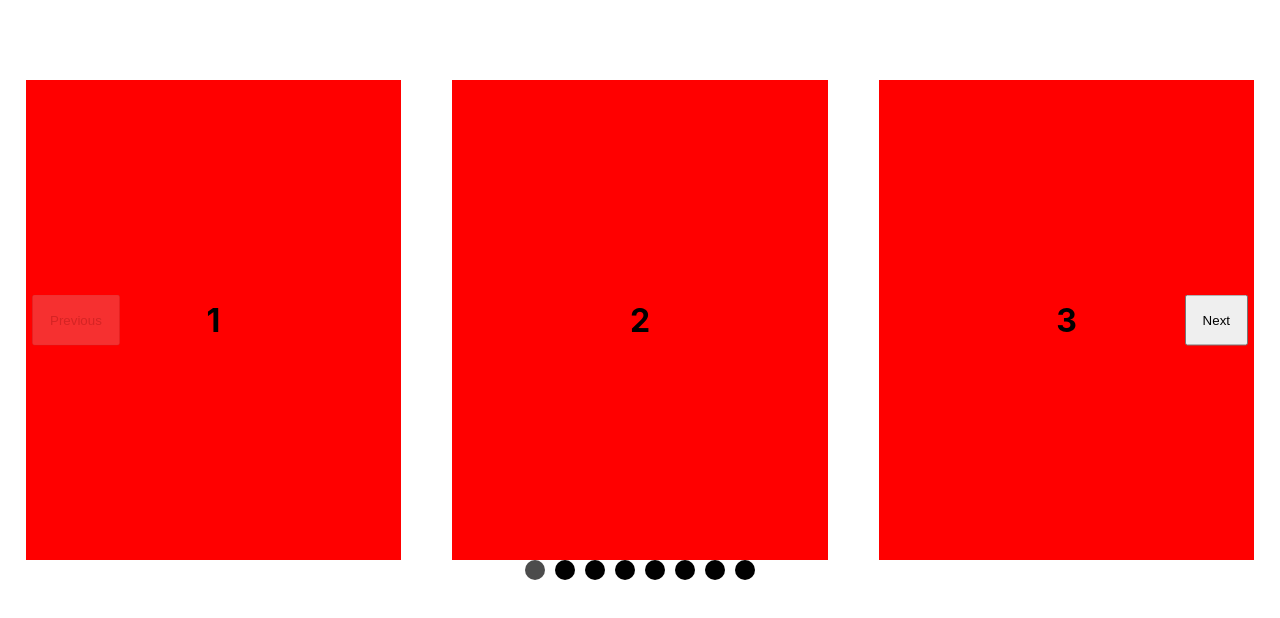
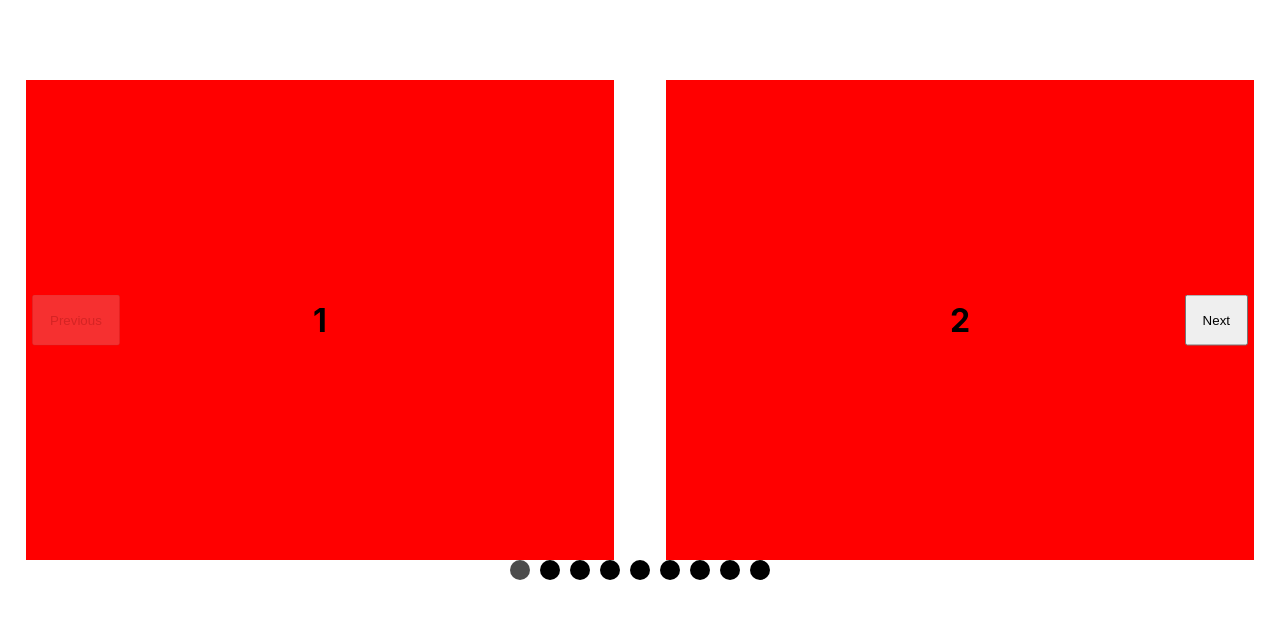
Before and after one commit to sasastevcic/framer-motion-carousel, a React (Create React App) app: page / in a window 1280 px wide. Shown: the top 618 px of the page. Built offline with nearby package versions, Linux system fonts and the light colour scheme.

Commit message:
Add config prop

```diff
--- a/src/App.tsx
+++ b/src/App.tsx
@@ -1,22 +1,21 @@
-import Carousel from './Carousel';
-import styled from 'styled-components';
+import Carousel from "./Carousel";
+import styled from "styled-components";
 
-const dummy_slides = Array.from({ length: 10 }).fill('');
-const perView = 3;
+const dummy_slides = Array.from({ length: 10 }).fill("");
 
 const StyledContent = styled.div`
   display: flex;
   justify-content: center;
   align-items: center;
-	height: 30rem;
-	width: 100%;
-	background-color: red;
+  height: 30rem;
+  width: 100%;
+  background-color: red;
 `;
 
 function App() {
   return (
     <div className="App">
-      <Carousel slidesPerView={perView}>
+      <Carousel config={{ perView: 2 }}>
         {dummy_slides.map((_, index) => (
           <StyledContent key={index}>
             <h1>{index + 1}</h1>
--- a/src/Carousel/Carousel.tsx
+++ b/src/Carousel/Carousel.tsx
@@ -12,16 +12,30 @@ import {
   StyledDot,
 } from "./Carousel.styles";
 
-type CarouselProps = {
+interface CarouselConfig {
+  showDots?: boolean;
+  showArrows?: boolean;
+  perView?: number;
+}
+
+interface CarouselProps {
   children: Array<ReactElement>;
-  slidesPerView?: number;
+  config?: CarouselConfig;
+}
+
+const DEFAULT_CONFIG = {
+  perView: 1,
+  showArrows: true,
+  showDots: true,
 };
 
 export const Carousel = ({
   children,
-  slidesPerView = 1,
+  config,
   ...props
 }: CarouselProps): ReactElement => {
+  const mergedConfigs = { ...DEFAULT_CONFIG, ...config };
+  const { perView, showArrows, showDots } = mergedConfigs;
   const {
     slides,
     currentSlide,
@@ -30,7 +44,7 @@ export const Carousel = ({
     handleDragEnd,
     handleGoTo,
     handleSlideChange,
-  } = useCarousel(slidesPerView);
+  } = useCarousel(perView);
 
   const { current: slidesCurrent } = slides;
   const [dots, setDots] = useState<Array<number>>([]);
@@ -38,13 +52,13 @@ export const Carousel = ({
   useEffect(() => {
     const generateDots = Array.from(
       {
-        length: slidesCurrent.length - slidesPerView + 1,
+        length: slidesCurrent.length - perView + 1,
       },
       (_, index) => index
     );
 
     setDots(generateDots);
-  }, [slidesCurrent, slidesPerView]);
+  }, [slidesCurrent, perView]);
 
   return (
     <StyledCarousel {...props}>
@@ -62,7 +76,7 @@ export const Carousel = ({
               ref={(element: HTMLDivElement) => {
                 slidesCurrent[index] = element;
               }}
-              $slidesPerView={slidesPerView}
+              $slidesPerView={perView}
             >
               {element}
             </StyledSlide>
@@ -71,6 +85,7 @@ export const Carousel = ({
       </StyledWrapper>
       {slidesCurrent.length > 1 && (
         <>
+          {showArrows && (
             <StyledArrows>
               <StyledPreviousArrow
                 type="button"
@@ -82,11 +97,13 @@ export const Carousel = ({
               <StyledNextArrow
                 type="button"
                 onClick={() => handleSlideChange("Next")}
-              disabled={currentSlide === slidesCurrent.length - slidesPerView}
+                disabled={currentSlide === slidesCurrent.length - perView}
               >
                 Next
               </StyledNextArrow>
             </StyledArrows>
+          )}
+          {showDots && (
             <StyledDots>
               {dots.map((dot: number) => (
                 <StyledDot
@@ -96,6 +113,7 @@ export const Carousel = ({
                 />
               ))}
             </StyledDots>
+          )}
         </>
       )}
     </StyledCarousel>
```
Lines whose indentation alone changed are shown as unchanged.
